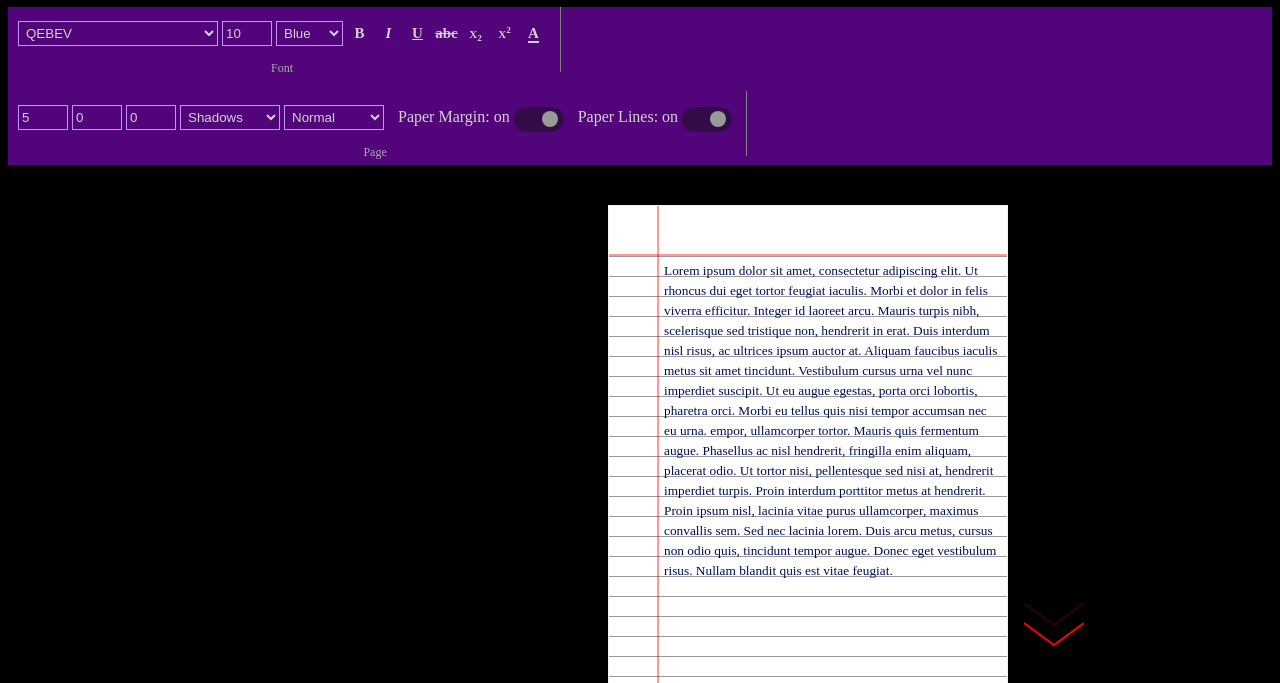
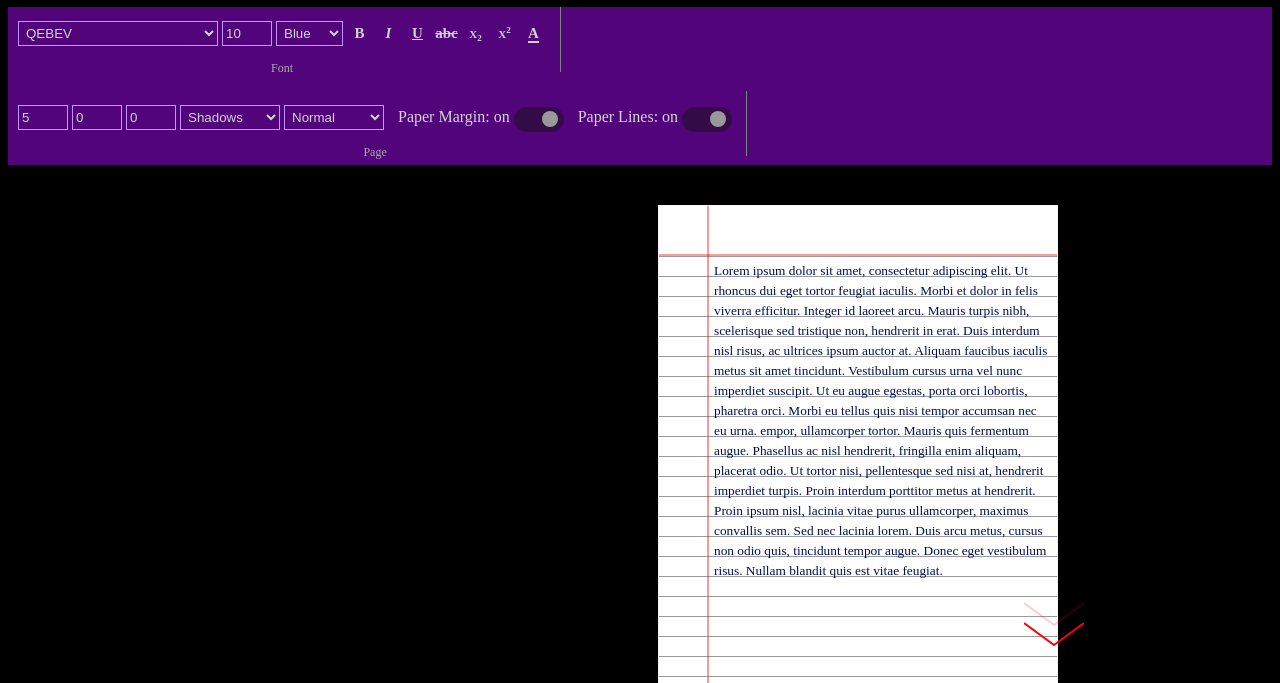
Before and after one commit to ParthNikam/Write-Without-Writing, a website with bundled scripts: page index.html in a window 1280 px wide. Shown: the part 117-800 px from the top of the page. Built offline with nearby package versions, Linux system fonts and the light colour scheme; a web font is replaced by a local one.

Commit message:
Update index.html

```diff
--- a/index.html
+++ b/index.html
@@ -148,7 +148,7 @@
         </svg>
 
         <main>
-        <section class="generate-image-section" style="margin-left: 600px;">
+        <section class="generate-image-section" style="margin-left: 650px;">
             <form id="generate-image-form">
                 <!-- Generate Image Section -->
                 <div class="display-flex output-grid responsive-flex">
```
